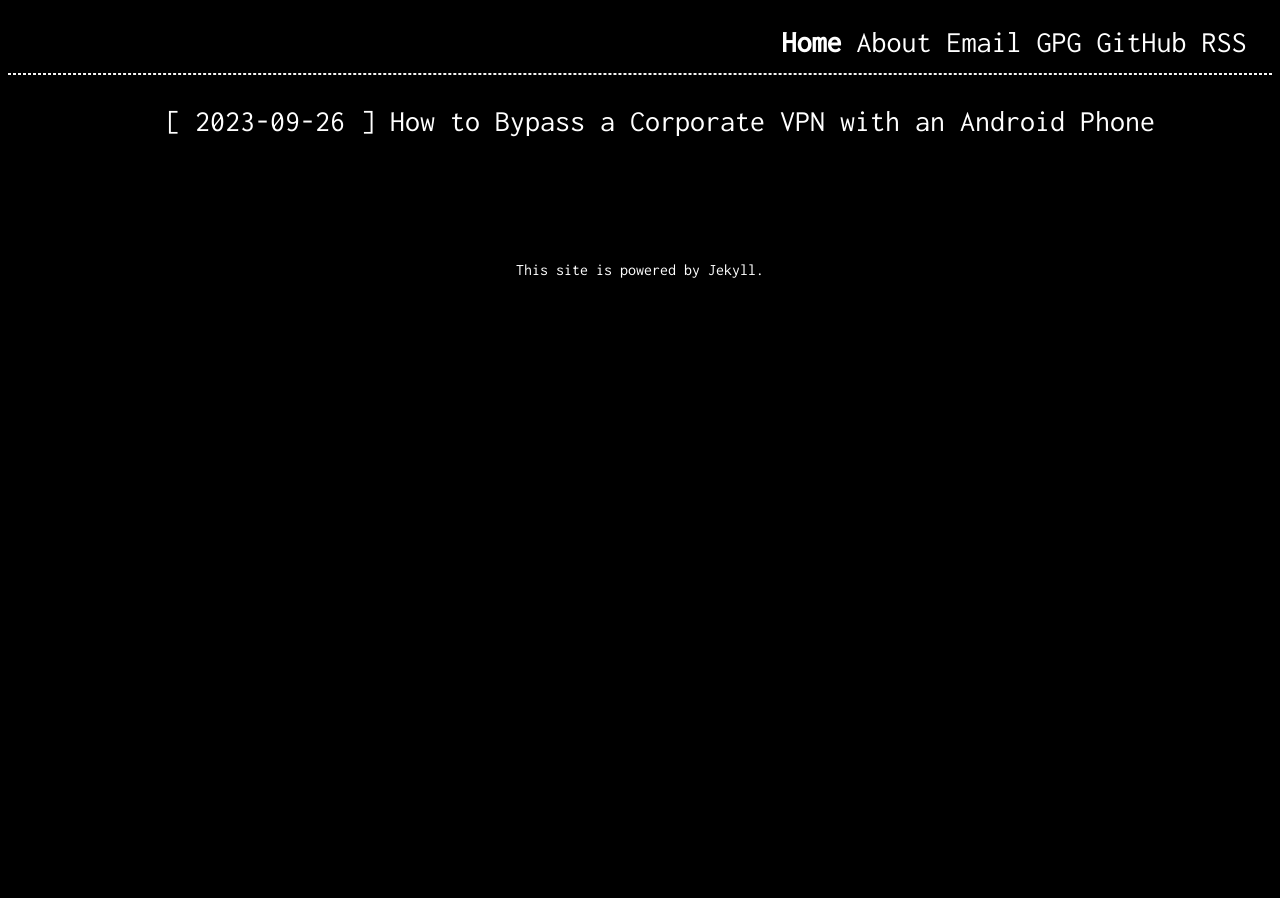
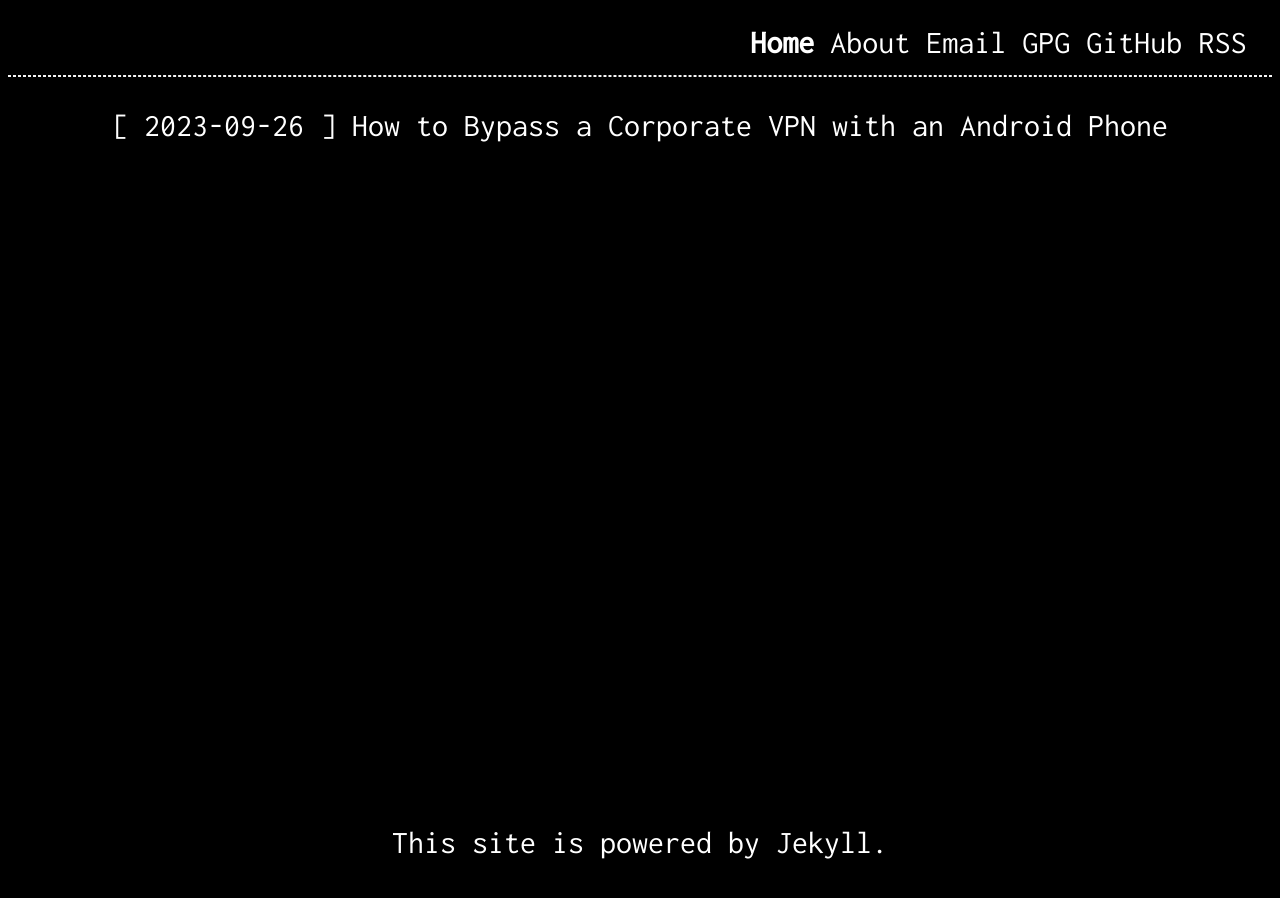
Before and after one commit to giulianopz/giulianopz.github.io, a Jekyll site: the page built from index.html, in a window 1280 px wide. Built offline with Jekyll 4.4.1, drawn with Linux system fonts in a browser that asks for light colours; nearby versions of some CDN libraries.

Commit message:
Improve responsiveness on mobile media

```diff
--- a/_includes/footer.html
+++ b/_includes/footer.html
@@ -1,4 +1,4 @@
 <br></br>
-<footer>
+<footer id="footer">
     <a href="https://jekyllrb.com/">{{ site.footer }}</a>
 </footer>
--- a/_layouts/default.html
+++ b/_layouts/default.html
@@ -12,11 +12,15 @@
 </head>
 
 <body>
-    {% include navigation.html %}
+    <div id="page-container">
+        <div id="content-wrap">
+            {% include navigation.html %}
+            {{ content }}
+        </div>
+        {%- include footer.html -%}
+    </div>
 
-    {{ content }}
 
-    {%- include footer.html -%}
 </body>
 
 </html>
--- a/_sass/main.scss
+++ b/_sass/main.scss
@@ -1,5 +1,48 @@
+html {
+    font-size: 1em;
+}
+
+a,
+div {
+    font-size: 1.2rem;
+}
+
+ul {
+    padding: 0;
+}
+
+@media (min-width: 1200px) {
+
+    a,
+    div {
+        font-size: 2rem;
+    }
+}
+
+.list-item {
+    text-align: center;
+}
+
 .current {
     font-weight: bold;
+}
+
+#page-container {
+    position: relative;
+    min-height: 95vh;
+}
+
+#content-wrap {
+    padding-bottom: 2.5rem;
+    /* Footer height */
+}
+
+#footer {
+    position: absolute;
+    bottom: 0;
+    width: 100%;
+    height: 2.5rem;
+    /* Footer height */
 }
 
 footer {
@@ -10,7 +53,7 @@
 }
 
 pre {
-    font-size: 25px;
+    white-space: pre-wrap;
     border: 2px dotted #ddd;
     width: fit-content;
     padding-right: 10px;
@@ -19,10 +62,6 @@
 
 code {
     font-family: 'Inconsolata';
-}
-
-.language-bash {
-    padding-left: 40px;
 }
 
 hr {
@@ -50,7 +89,6 @@
 body {
     background-color: black;
     color: white;
-    font-size: 30px;
     font-family: 'Inconsolata';
 }
 
--- a/index.html
+++ b/index.html
@@ -8,7 +8,7 @@
   {% for post in site.posts %}
   <li>
     {%- assign date_format = "%Y-%m-%d" -%}
-    <div style="text-align: center;"> [ {{ post.date | date: date_format }} ] <a href="{{ post.url }}"> {{
+    <div class="list-item"> [ {{ post.date | date: date_format }} ] <a href="{{ post.url }}"> {{
         post.title }}</a></div>
   </li>
   {% endfor %}
```
